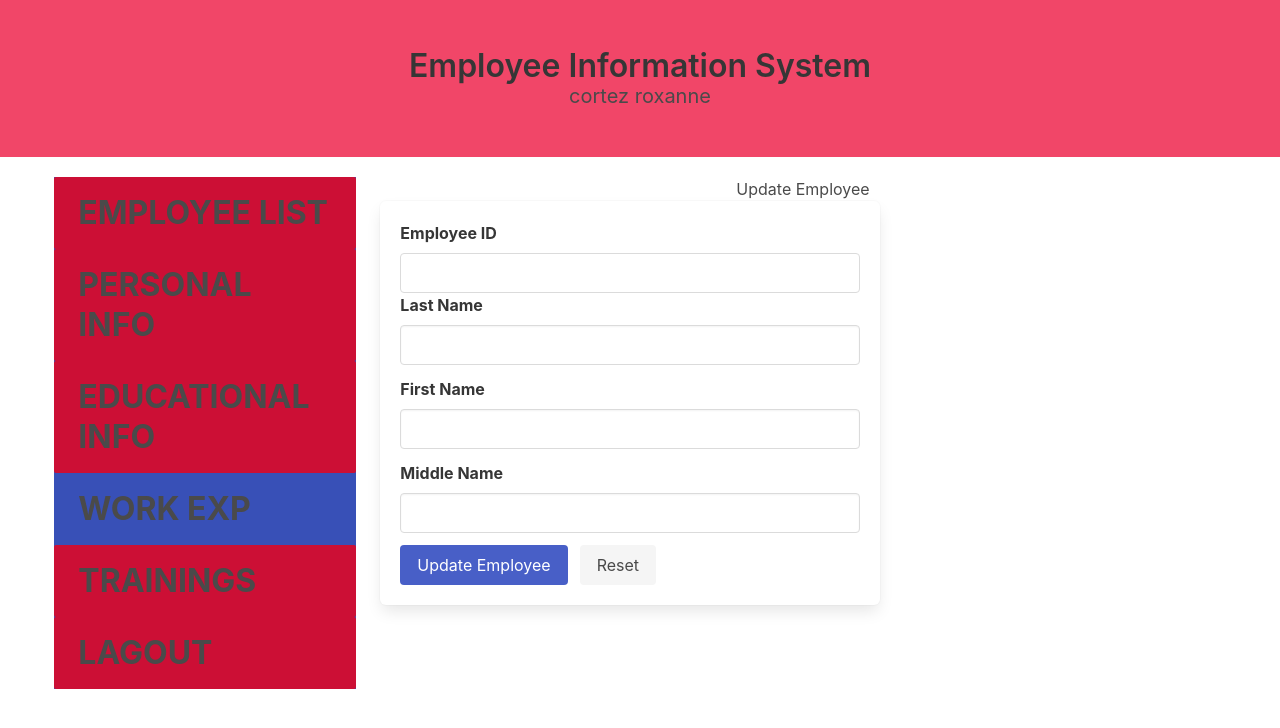
After one commit to annecortez18/FINAL-EXAMINATION, a Flask app: template templates/update_employee.html in a window 1280 px wide. The commit adds this page. Shown: the top 728 px of the page. Run offline with Flask 3, Linux system fonts and the light colour scheme; the template is opened without the code that fills it, so the values that code supplies are empty.

Commit message:
first commit

```diff
--- a/main.py
+++ b/main.py
@@ -1,6 +1,6 @@
 from flask import Flask, render_template, request, redirect, session
 from users import Users
-from employee import Employee
+from employees import Employee
 
 app = Flask(__name__)
 app.secret_key = "ANNE"
@@ -66,7 +66,7 @@ def update_employee():
     fname = request.form["fname"]
     mname = request.form["mname"]
 
-    success = Employees.update_employee(emp_id, lname, fname, mname)
+    success = Employee.update_employee(emp_id, lname, fname, mname)
 
     if success:
         session["message"] = "Successfully updated"
@@ -75,6 +75,16 @@ def update_employee():
 
     return redirect('/employee-list')
 
+@app.route('/delete/<emp_id>', methods=['POST'])
+def delete_employee(emp_id):
+    success = Employee.delete_employee(emp_id)
+
+    if success:
+        session["message"] = "Successfully deleted employee."
+    else:
+        session["message"] = "Failed to delete employee."
+
+    return redirect('/employee-list')
 
 if __name__ == '__main__':
     app.run()
--- /dev/null
+++ b/templates/update_employee.html
@@ -0,0 +1,81 @@
+<!DOCTYPE html>
+<html lang="en">
+
+<head>
+    <meta charset="UTF-8">
+    <meta name="viewport" content="width=device-width, initial-scale=1.0">
+    <link rel="stylesheet" href="{{ url_for('static', filename='Bulma/bulma.css') }}">
+    <link rel="stylesheet" href="{{ url_for('static', filename='css/style.css') }}">
+
+    <title>Employee Information System - Update Employee</title>
+</head>
+
+<body>
+    <section class="hero has-background-danger 0-is-italic">
+        <div class="hero-body">
+        <center> <p class="title">Employee Information System</p></center>
+        <b><center><p class="subtitle">cortez roxanne</p></center></b>
+        </div>
+      </section>
+
+    <div class="columns mt-2 is-centered">
+        <div class="column is-3">
+            <aside class="menu has-background-link-dark">
+                <ul class="menu-list">
+                    <b><li><a class= "has-background-danger-dark is-size-3">EMPLOYEE LIST</a></li></b>
+                    <b><li><a class="has-background-danger-dark is-size-3"> PERSONAL INFO</a></li></b>
+                    <b><li><a class= "has-background-danger-dark is-size-3">EDUCATIONAL INFO</a></li></b>
+                    <b><li><a class="has-background-danger-darki is-size-3">WORK EXP</a></li></b>
+                    <b><li><a class= "has-background-danger-dark is-size-3">TRAININGS</a></li></b>
+                    <b><li><a class="has-background-danger-dark is-size-3" href="login.html">LAGOUT</a></li></b>
+                </ul>
+            </aside>
+        </div>
+        <div class="column is-8">
+                    <h1 class="tittle has-text-centered">Update Employee</h1>
+                    <form class="box" action="/update-employee" method="POST">
+                        <div class="field">
+                            <label class="label">Employee ID</label>
+                            <div class="control">
+                                <input class="input" name="emp_id" type="text" value="{{ employee[0] }}" readonly>
+                            </div>
+
+
+                        <div class="field">
+                            <label class="label">Last Name</label>
+                            <div class="control">
+                                <input class="input" name="lname" type="text" value="{{ employee[1] }}" required>
+                            </div>
+                        </div>
+
+                        <div class="field">
+                            <label class="label">First Name</label>
+                            <div class="control">
+                                <input class="input" name="fname" type="text" value="{{ employee[2] }}" required>
+                            </div>
+                        </div>
+
+                        <div class="field">
+                            <label class="label">Middle Name</label>
+                            <div class="control">
+                                <input class="input" name="mname" type="text" value="{{ employee[3] }}" required>
+                            </div>
+                        </div>
+
+                        <div class="field is-grouped">
+                            <div class="control">
+                                <button class="button is-link" type="submit">Update Employee</button>
+                            </div>
+                            <div class="control">
+                                <button class="button is-light" type="reset">Reset</button>
+                            </div>
+                        </div>
+                    </form>
+                </div>
+            </div>
+        </div>
+    </div>
+
+</body>
+
+</html>
```
Also changed, not shown: employee.py (deleted, +0 -22 lines), employees.py (added, +61 -0 lines), templates/employee_list.html (+18 -3 lines).
